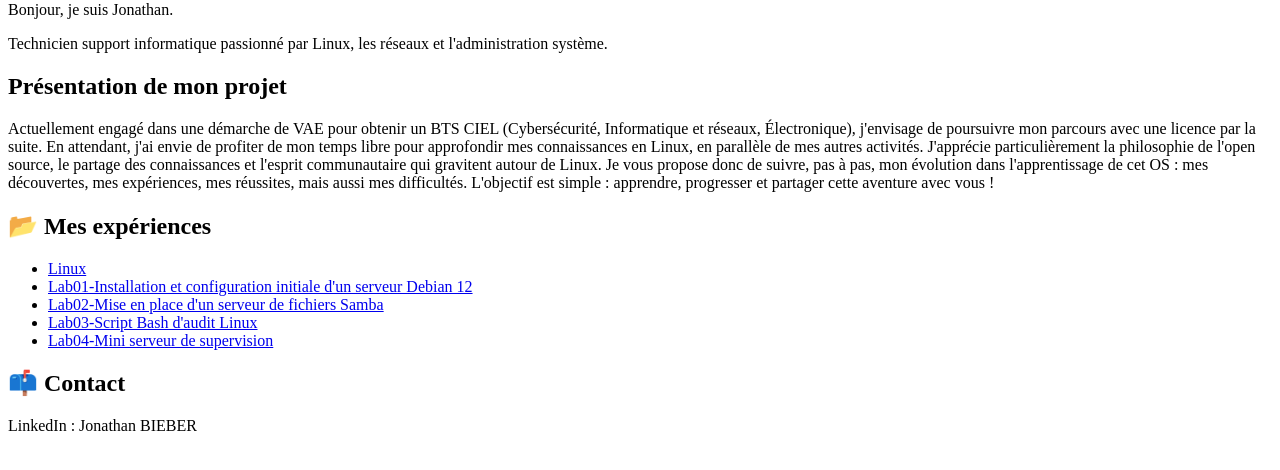
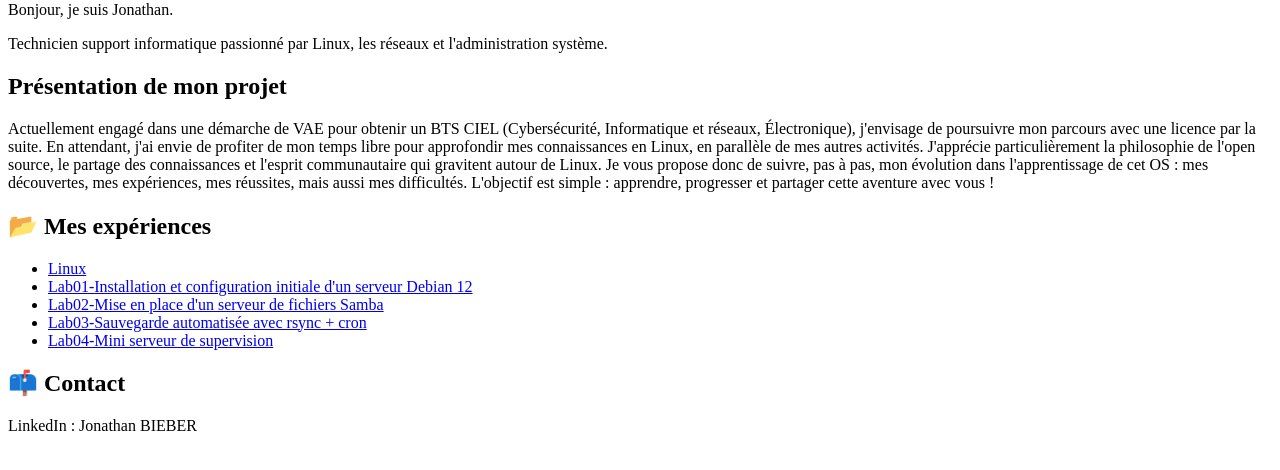
Before and after one commit to Jobuntu55/Jobuntu55.github.io, a plain HTML site: page index.html in a window 1280 px wide. Shown: the part 80-550 px from the top of the page. Drawn offline with Linux system fonts and the light colour scheme.

Commit message:
Update index.html

```diff
--- a/index.html
+++ b/index.html
@@ -40,7 +40,7 @@ L'objectif est simple : apprendre, progresser et partager cette aventure avec vo
 
     <li><a href="labs02/samba.html">Lab02-Mise en place d'un serveur de fichiers Samba</a></li>
 
-    <li><a href="Labs03.html">Lab03-Script Bash d'audit Linux</a></li>
+    <li><a href="labs03.html">Lab03-Sauvegarde automatisée avec rsync + cron</a></li>
 
    <li><a href="Labs04.html">Lab04-Mini serveur de supervision</a></li>
 
```
